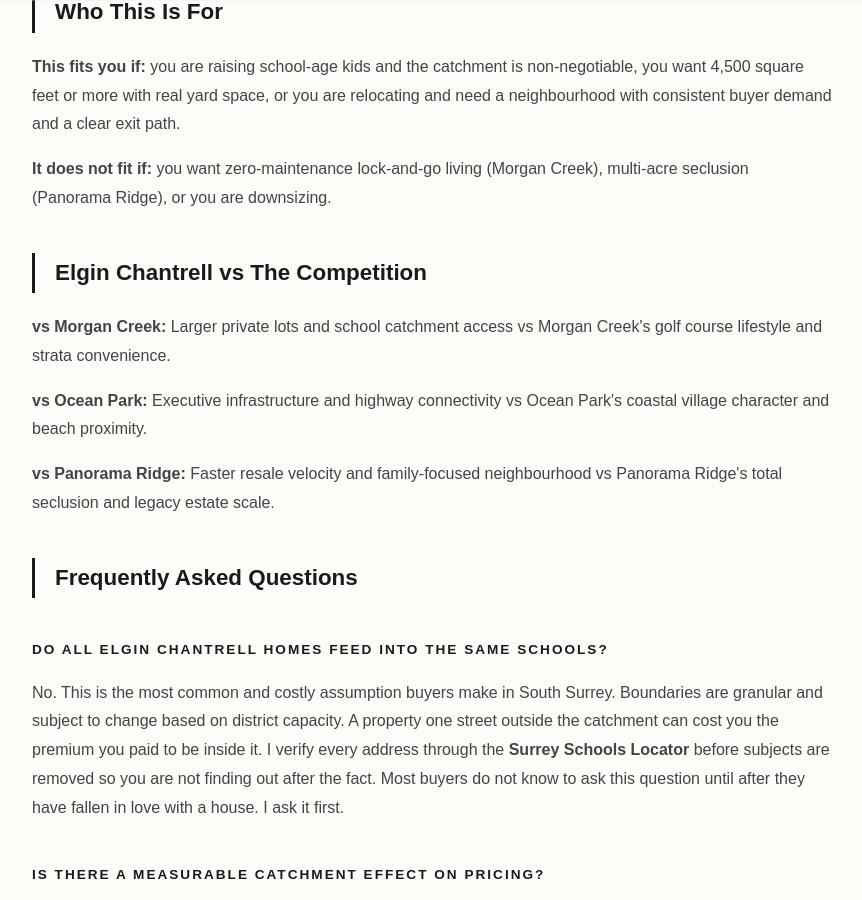
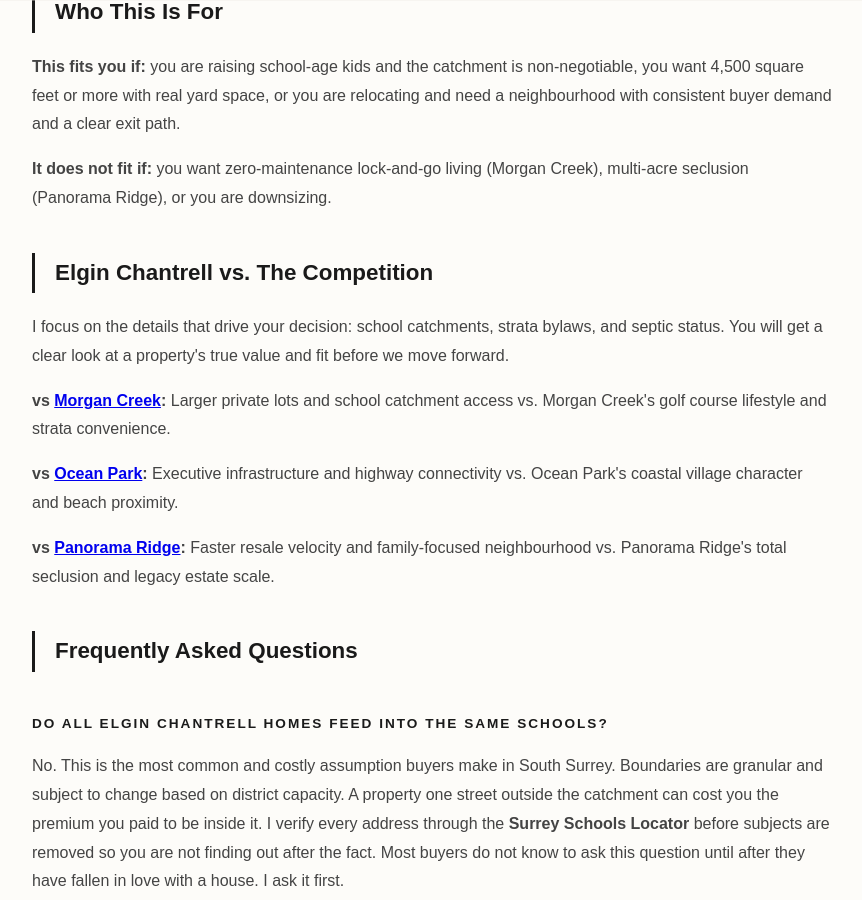
Before and after one commit to gvancouverhomes/tanvirbhupal-site, a Jekyll site: the page built from neighbourhoods/elgin-chantrell.md, in a window 1280 px wide and 900 px high, scrolled down 891 px. Shown: the whole window, without its empty margins (208-1070 px from the left). Built offline with Jekyll 4.4.1, drawn with Linux system fonts in a browser that asks for light colours.

Commit message:
Enhance Elgin Chantrell competition comparison section links
Updated comparison section with detailed insights and links to other neighborhoods.

```diff
--- a/neighbourhoods/elgin-chantrell.md
+++ b/neighbourhoods/elgin-chantrell.md
@@ -89,11 +89,15 @@ faq_schema: |
     <p><strong>This fits you if:</strong> you are raising school-age kids and the catchment is non-negotiable, you want 4,500 square feet or more with real yard space, or you are relocating and need a neighbourhood with consistent buyer demand and a clear exit path.</p>
     <p><strong>It does not fit if:</strong> you want zero-maintenance lock-and-go living (Morgan Creek), multi-acre seclusion (Panorama Ridge), or you are downsizing.</p>
 
-    <h2 class="section-title">Elgin Chantrell vs The Competition</h2>
-    <p><strong>vs Morgan Creek:</strong> Larger private lots and school catchment access vs Morgan Creek's golf course lifestyle and strata convenience.</p>
-    <p><strong>vs Ocean Park:</strong> Executive infrastructure and highway connectivity vs Ocean Park's coastal village character and beach proximity.</p>
-    <p><strong>vs Panorama Ridge:</strong> Faster resale velocity and family-focused neighbourhood vs Panorama Ridge's total seclusion and legacy estate scale.</p>
+    <h2 class="section-title">Elgin Chantrell vs. The Competition</h2>
 
+<p>I focus on the details that drive your decision: school catchments, strata bylaws, and septic status. You will get a clear look at a property's true value and fit before we move forward.</p>
+
+<p><strong>vs <a href="/morgan-creek">Morgan Creek</a>:</strong> Larger private lots and school catchment access vs. Morgan Creek's golf course lifestyle and strata convenience.</p>
+
+<p><strong>vs <a href="/ocean-park">Ocean Park</a>:</strong> Executive infrastructure and highway connectivity vs. Ocean Park's coastal village character and beach proximity.</p>
+
+<p><strong>vs <a href="/panorama-ridge">Panorama Ridge</a>:</strong> Faster resale velocity and family-focused neighbourhood vs. Panorama Ridge's total seclusion and legacy estate scale.</p>
     <h2 class="section-title">Frequently Asked Questions</h2>
 
     <h3 class="metric-label">Do all Elgin Chantrell homes feed into the same schools?</h3>
```
